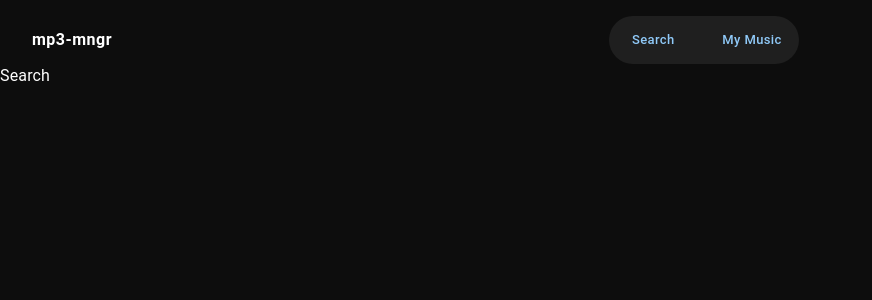
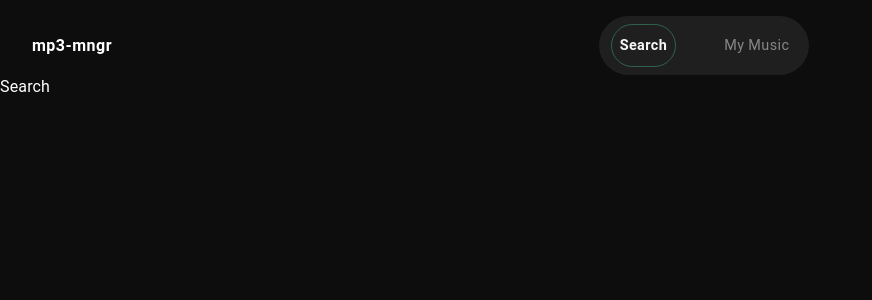
Before and after one commit to miguelroyo18/mp3-mngr, a React (Create React App) app: page / in a window 1280 px wide. Shown: the top 300 px of the page, without its empty margins (0-872 px from the left). Built offline with nearby package versions, Linux system fonts and the light colour scheme.

Commit message:
Finish navigation bar styling.

```diff
--- a/src/components/NavigationBar.tsx
+++ b/src/components/NavigationBar.tsx
@@ -22,9 +22,19 @@ const StyledToolbar = styled(Toolbar)(({ theme }) => ({
 
 export default function NavigationBar() {
   const [open, setOpen] = useState(false);
+  const [selectedPage, setSelectedPage] = useState('');
+
+  const pages = [
+    { path: '', label: 'Search' },
+    { path: 'my-music', label: 'My Music' },
+  ];
 
   const toggleDrawer = (newOpen: boolean) => () => {
     setOpen(newOpen);
+  };
+
+  const handleButtonClick = (page) => {
+    setSelectedPage(page);
   };
 
   return (
@@ -46,25 +56,31 @@ export default function NavigationBar() {
       <Box sx={{ display: 'flex', alignItems: 'center', justifyContent: 'center', width: '100%' }}>
         <StyledToolbar variant="dense" disableGutters>
           <Box sx={{ flexGrow: 1, display: 'flex', alignItems: 'center', px: 0 }}>
-            <Box sx={{ display: { xs: 'none', md: 'flex' }, gap: 4 }}>
-              <Button
-                component={Link}
-                to=""
-                variant="text"
-                size="small"
-                sx={{ textTransform: 'none' }}
-              >
-                Search
-              </Button>
-              <Button
-                component={Link}
-                to="/my-music"
-                variant="text"
-                size="small"
-                sx={{ textTransform: 'none' }}
-              >
-                My Music
-              </Button>
+            <Box sx={{ display: { xs: 'none', md: 'flex' }, gap: 5 }}>
+              {pages.map((page) => (
+                <Button
+                  key={page.path}
+                  component={Link}
+                  to={page.path}
+                  selected={selectedPage === page.path}
+                  onClick={() => handleButtonClick(page.path)}
+                  size="small"
+                  color={selectedPage === page.path ? 'success' : 'primary'}
+                  variant={selectedPage === page.path ? 'outlined' : 'text'}
+                  sx={{
+                    borderRadius: '80px',
+                    padding: 1,
+                    fontSize: '0.9rem',
+                    fontWeight : selectedPage === page.path ? 'bold' : 'normal',
+                    display: 'flex',
+                    alignItems: 'center',
+                    justifyContent: 'center',
+                    textTransform: 'none',
+                  }}
+                >
+                  {page.label}
+                </Button>
+              ))}
             </Box>
           </Box>
           <Box sx={{ display: { sm: 'flex', md: 'none' } }}>
--- a/src/theme.js
+++ b/src/theme.js
@@ -1,5 +1,4 @@
 import { createTheme } from '@mui/material/styles';
-
 
 const greenTheme = createTheme({
   palette: {
@@ -10,9 +9,28 @@ const greenTheme = createTheme({
     },
     text: {
       primary: '#FFFFFF',
-      secondary: '#B0B0B0'
-    }
+      secondary: '#B0B0B0',
+    },
+
+    success: {
+      main: '#40A578',
+      light: '#9DDE8B',
+      dark: '#006769',
+      contrastText: '#FFFFFF',
+    },
   },
+
+  components: {
+    MuiButton: {
+      styleOverrides: {
+        root: ({ ownerState }) => ({
+          textTransform: 'none',
+          color: ownerState.selected ? '#F5F5F5' : '#878787',
+        }),
+      },
+    },
+  },
+
 });
 
 export default greenTheme;
```
